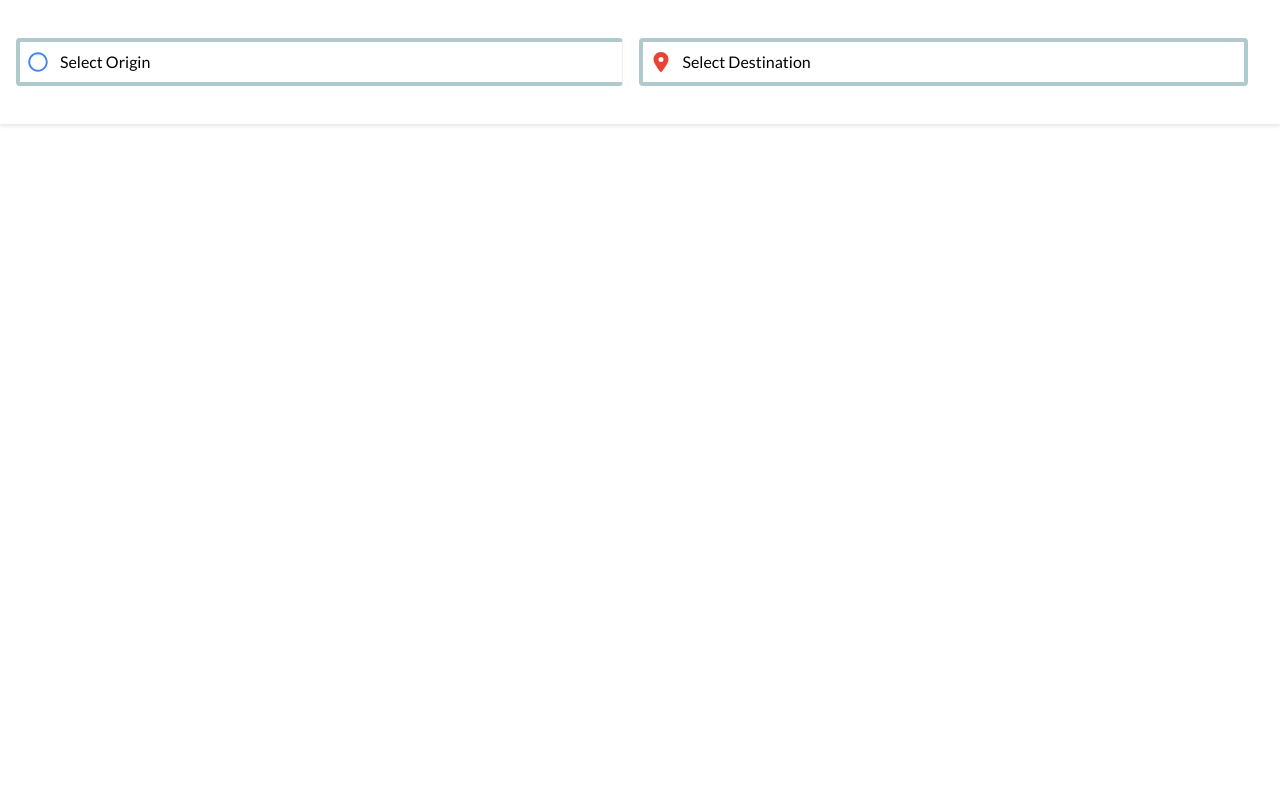
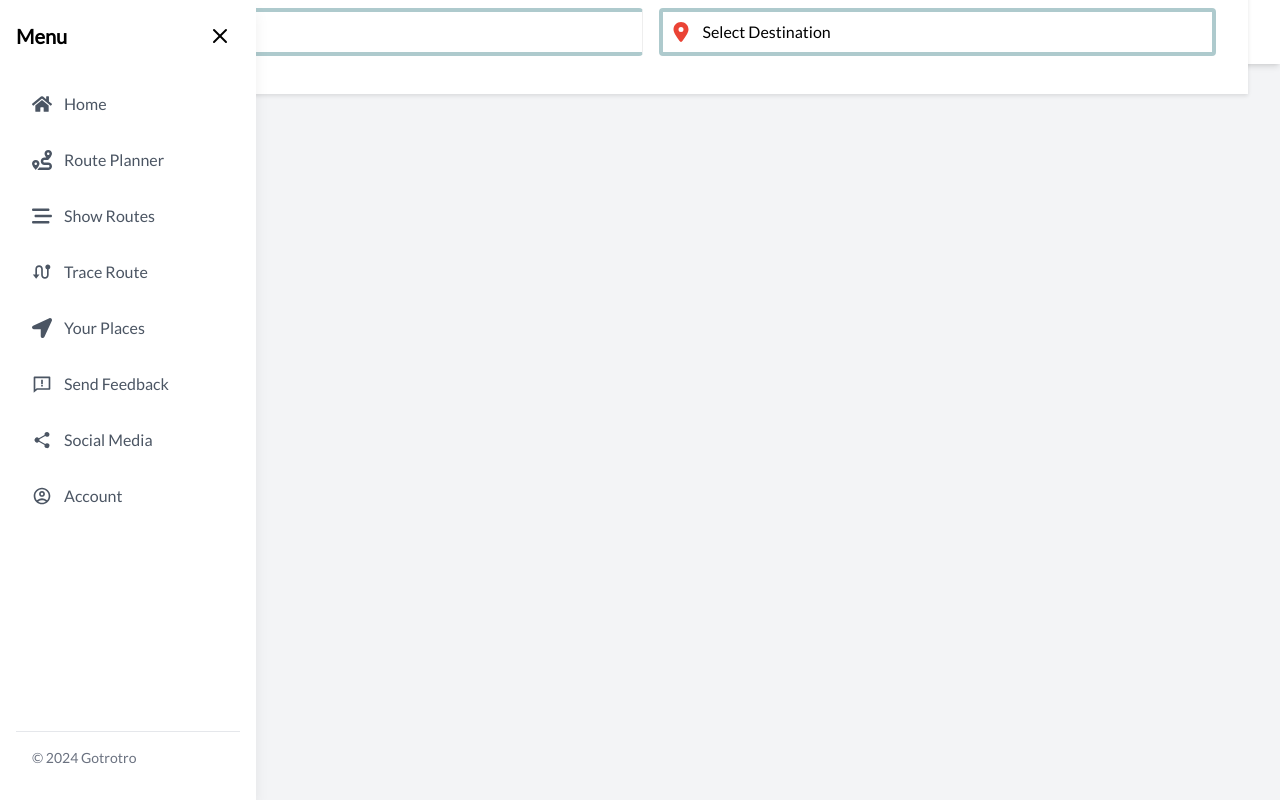
Before and after one commit to teyvi/GoTrotro, a React (Create React App) app: page / in a window 1280 px wide. Shown: the top 800 px of the page. Built offline with nearby package versions, Linux system fonts and the light colour scheme; no server answers.

Commit message:
refactor Home component to use HomeLayout for improved structure

```diff
--- a/src/pages/HomePage.js
+++ b/src/pages/HomePage.js
@@ -1,13 +1,14 @@
 import MapComponent from "../components/MapComponent";
 import SearchComponent from "../components/SearchComponent";
+import HomeLayout from "../layouts/HomeLayout";
 import '../styles/Home.css'
 
 function Home() {
   return (
-    <div className="">
-      <SearchComponent />
-      <MapComponent/>
-    </div>
+    <HomeLayout pageTitle= {<SearchComponent/>}>
+
+    <MapComponent />
+  </HomeLayout>
   );
 }
 
```
